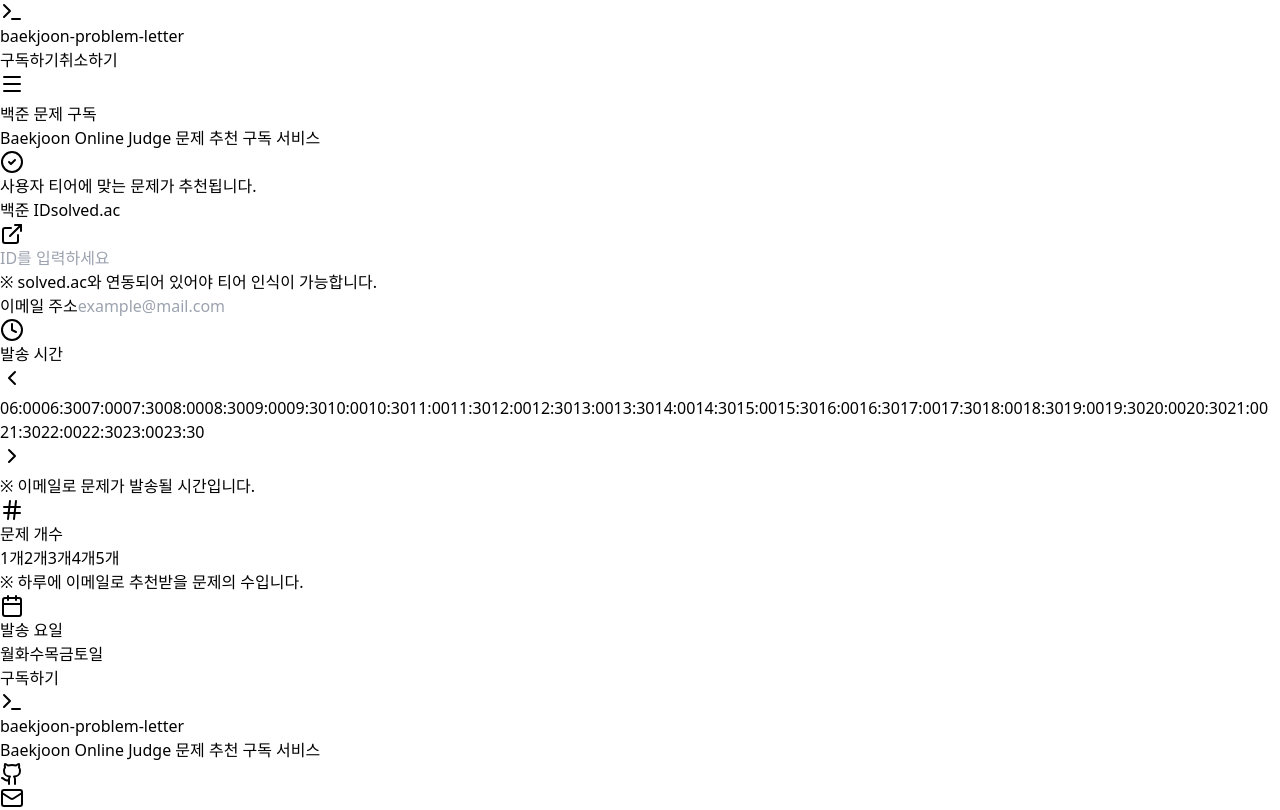
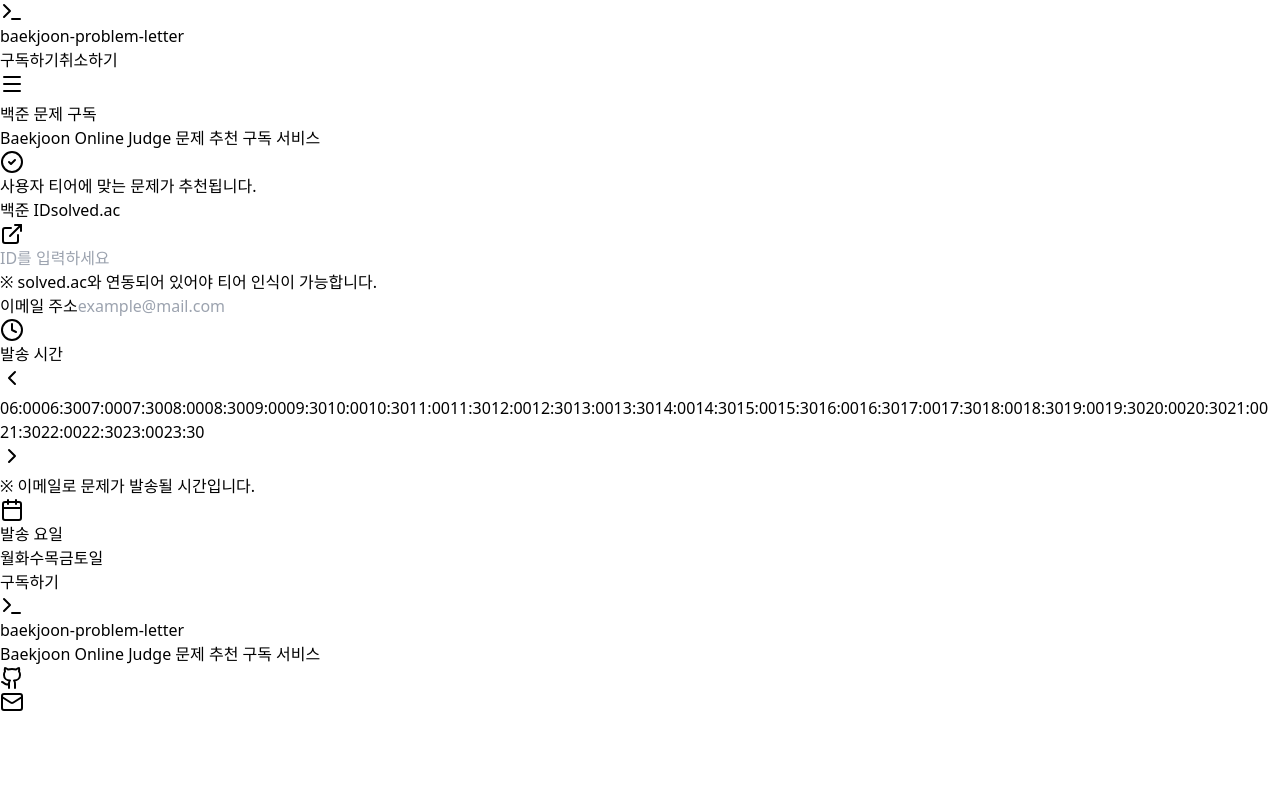
Before and after one commit to dohyeon5626/baekjoon-problem-letter, a React (Vite) app: page / in a window 1280 px wide. Built offline with nearby package versions, Linux system fonts and the light colour scheme.

Commit message:
Remove problem count field

```diff
--- a/src/pages/HomePage.jsx
+++ b/src/pages/HomePage.jsx
@@ -10,7 +10,6 @@
   const [bojId, setBojId] = useState('');
   const [email, setEmail] = useState('');
   const [time, setTime] = useState('09:00');
-  const [count, setCount] = useState('3개');
   const [selectedDays, setSelectedDays] = useState(['월', '화', '수', '목', '금']);
   const [loading, setLoading] = useState(false);
   const [submittedData, setSubmittedData] = useState(null);
@@ -24,7 +23,6 @@
     const h = hour.toString().padStart(2, '0');
     timeOptions.push(`${h}:00`); timeOptions.push(`${h}:30`);
   }
-  const countOptions = ['1개', '2개', '3개', '4개', '5개'];
 
   useEffect(() => {
     if (!isSuccess && defaultTimeRef.current) {
@@ -54,7 +52,7 @@
     const daysInEng = selectedDays.map(day => dayToEng[day]);
 
     try {
-      const result = await addSubscription({ bojId, email, time, count, days: daysInEng });
+      const result = await addSubscription({ bojId, email, time, days: daysInEng });
       if (result.success) {
         const displayData = { ...result.data, days: selectedDays };
         setSubmittedData(displayData);
@@ -78,7 +76,7 @@
             <Check className="w-8 h-8 text-emerald-500" strokeWidth={3} />
           </div>
           <h2 className="text-xl md:text-2xl font-black text-slate-900 mb-2">구독 신청 완료!</h2>
-          <p className="text-[13px] md:text-sm text-slate-500 font-medium mb-8 leading-relaxed">설정하신 정보로 매일 아침<br/>엄선된 알고리즘 문제가 배달됩니다.</p>
+          <p className="text-[13px] md:text-sm text-slate-500 font-medium mb-8 leading-relaxed">설정하신 정보로 매일 아침<br/>맞춤 알고리즘 문제가 발송됩니다.</p>
           <div className="w-full bg-slate-50 rounded-2xl p-5 space-y-4 border border-slate-100 text-left">
             <div className="flex justify-between items-center"><span className="text-[10px] font-bold text-slate-400 uppercase tracking-widest">백준 ID</span><span className="text-sm font-black text-slate-800">{submittedData.bojId}</span></div>
             <div className="flex justify-between items-center"><span className="text-[10px] font-bold text-slate-400 uppercase tracking-widest">수신 메일</span><span className="text-sm font-black text-slate-800 tracking-tight">{submittedData.email}</span></div>
@@ -89,7 +87,6 @@
             </div>
             <div className="flex justify-between items-center">
               <span className="text-[10px] font-bold text-slate-400 uppercase tracking-widest">문제 개수</span>
-              <span className="text-sm font-black text-emerald-600">{submittedData.count}</span>
             </div>
           </div>
         </div>
@@ -147,16 +144,6 @@
           </div>
 
           <div className="space-y-3">
-            <label className="text-[10px] font-black text-slate-700 flex items-center gap-2"><Hash className="w-3.5 h-3.5 text-slate-400" /> 문제 개수</label>
-            <div className="flex gap-2">
-              {countOptions.map((c) => (
-                <button key={c} onClick={() => setCount(c)} className={`flex-1 py-2.5 rounded-xl text-xs font-bold transition-all border focus:outline-none ${count === c ? 'bg-emerald-600 border-emerald-600 text-white shadow-md scale-105' : 'bg-white border-slate-200 text-slate-500 hover:border-slate-300 hover:bg-slate-50'}`}>{c}</button>
-              ))}
-            </div>
-            <p className="text-[10px] text-slate-400 pl-1 leading-relaxed">※ 하루에 이메일로 추천받을 문제의 수입니다.</p>
-          </div>
-
-          <div className="space-y-3">
             <label className="text-[10px] font-black text-slate-700 flex items-center gap-2"><Calendar className="w-3.5 h-3.5 text-slate-400" /> 발송 요일</label>
             <div className="flex flex-wrap gap-2">
               {days.map((day) => (
--- a/src/utils/subscription.js
+++ b/src/utils/subscription.js
@@ -5,13 +5,12 @@
 });
 
 export const addSubscription = async (subscriptionData) => {
-  const { bojId, email, time, count, days } = subscriptionData;
+  const { bojId, email, time, days } = subscriptionData;
 
   const payload = {
     userId: bojId,
     email: email,
     sendTime: time,
-    problemCount: parseInt(count.replace('개', ''), 10),
     sendDays: days,
   };
 
```
